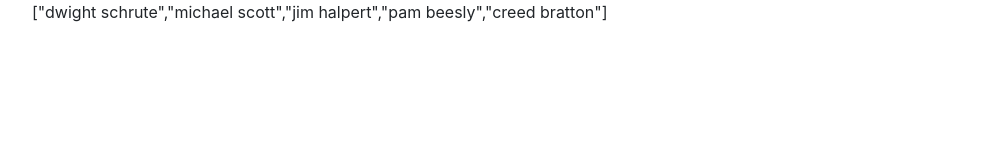
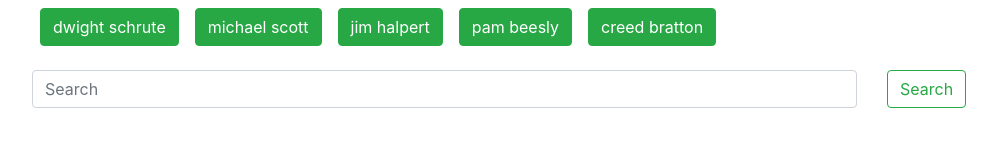
Before and after one commit to VCUPierre/GifTastic, a plain HTML site: page index.html in a window 1280 px wide. Shown: the whole page, without its empty margins (53-1050 px from the left). Drawn offline with nearby package versions, Linux system fonts and the light colour scheme.

Commit message:
added search field and btn, as well as initial buttons for giftastic

```diff
--- a/assets/js/app.js
+++ b/assets/js/app.js
@@ -1,13 +1,16 @@
 var topics = ["dwight schrute", "michael scott", "jim halpert", "pam beesly", "creed bratton"];
 
 function createButtons(intialOrAdd, array){
-    var aTagHolder = $("<a>");
-
+    var buttonFromDom = $("#buttons");
     if (intialOrAdd === 1){
-        for (let i = 0; i < array.lenght; i++){
-            var gifbutton = $("button",{id: "button" + i});
-
+        for (let i = 0; i < array.length; i++){
+            let aTagHolder = $("<a>");
+            let gifbutton = $("<button>" , {id: "button" + i, class: "btn btn-success m-2", type: "button", value: i});
+            gifbutton.text(topics[i]);
+            aTagHolder.append(gifbutton);
+            aTagHolder.appendTo(buttonFromDom);
         }
     }
 }
-$("#home").append(JSON.stringify(topics));
+createButtons(1, topics);
+//$("#home").append(JSON.stringify(topics));
--- a/index.html
+++ b/index.html
@@ -16,6 +16,14 @@
         <div id="buttons">
 
         </div>
+        <div id="searchDiv" class="row mt-3">
+            <div class="col-9">
+                <input class="form-control mr-sm-2" id="search" type="search" placeholder="Search" aria-label="Search">
+            </div>
+            <div class="col-3">
+                <button class="btn btn-outline-success my-2 my-sm-0" type="submit">Search</button>
+            </div>
+        </div>
         <div id="giphy-holder">
 
         </div>
```
